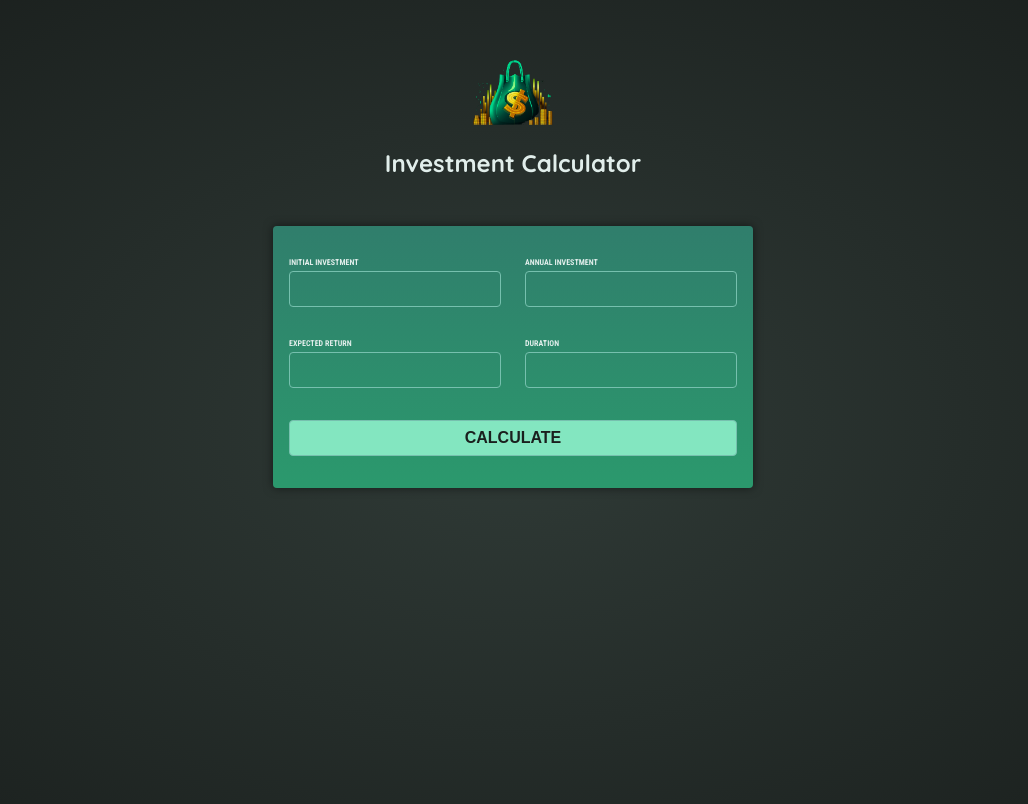
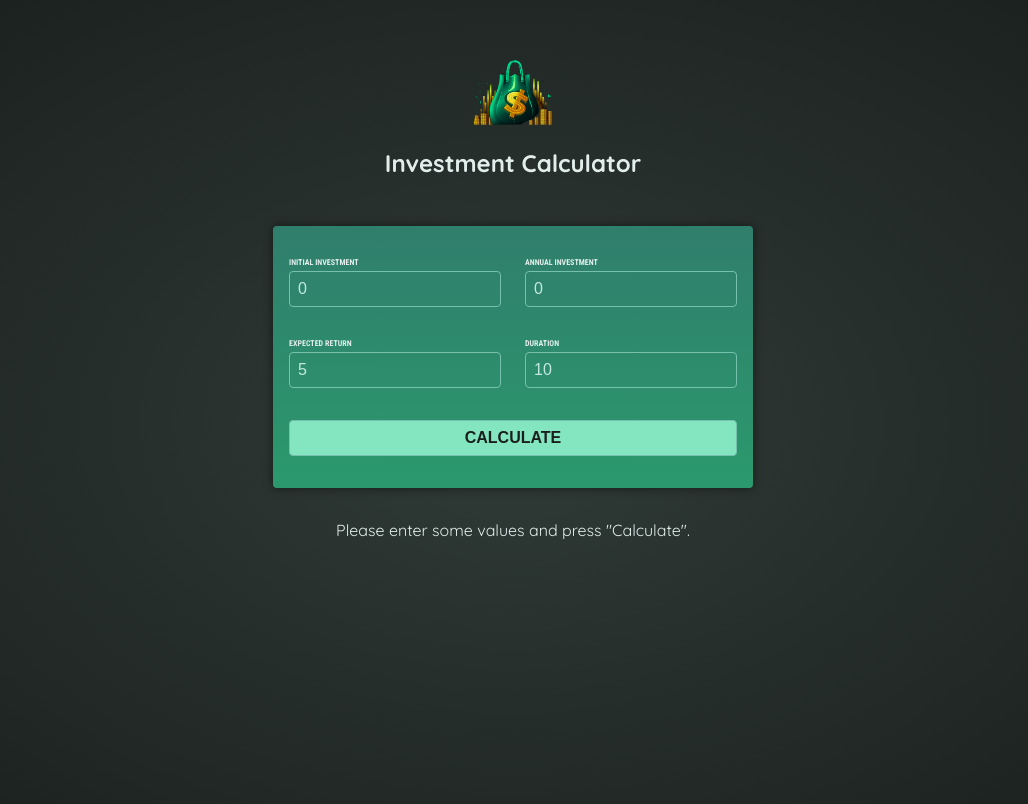
Before and after one commit to NoureddineBzr/inverstement-app, an Angular app: page / in a window 1280 px wide. Shown: the top 804 px of the page, without its empty margins (127-1155 px from the left). Built offline with nearby package versions, Linux system fonts and the light colour scheme.

Commit message:
outputing the values in a table

```diff
--- a/src/app/app.component.html
+++ b/src/app/app.component.html
@@ -1,2 +1,3 @@
 <app-header/>
-<app-user-input/>
+<app-user-input (calculate)="onCalculateInvestmentResults($event)"/>
+<app-investment-results [results]="resultsData"/>
--- a/src/app/app.component.ts
+++ b/src/app/app.component.ts
@@ -1,11 +1,48 @@
-import { Component } from '@angular/core';
+import { Component, Output } from '@angular/core';
 import { HeaderComponent } from "./header/header.component";
 import { UserInputComponent } from "./user-input/user-input.component";
+import type { InvestmentInput } from "./investment-input.model";
+import { InvestmentResultsComponent } from "./investment-results/investment-results.component";
 
 @Component({
   selector: 'app-root',
   standalone: true,
   templateUrl: './app.component.html',
-  imports: [HeaderComponent, UserInputComponent],
+  imports: [HeaderComponent, UserInputComponent, InvestmentResultsComponent],
 })
-export class AppComponent {}
+export class AppComponent {
+  resultsData?: {
+    year: number,
+    interest: number,
+    valueEndOfYear: number,
+    annualInvestment: number,
+    totalInterest: number,
+    totalAmountInvested: number,
+  }[];
+
+  onCalculateInvestmentResults(data: InvestmentInput){
+    const { initialInvestment, annualInvestment, expectedReturn, duration } = data;
+    const annualData = [];
+
+    let investmentValue = initialInvestment;
+
+    for (let i = 0; i < duration; i++) {
+      const year = i + 1;
+      const interestEarnedInYear = investmentValue * (expectedReturn / 100);
+      investmentValue += interestEarnedInYear + annualInvestment;
+      const totalInterest =
+        investmentValue - annualInvestment * year - initialInvestment;
+      annualData.push({
+        year: year,
+        interest: interestEarnedInYear,
+        valueEndOfYear: investmentValue,
+        annualInvestment: annualInvestment,
+        totalInterest: totalInterest,
+        totalAmountInvested: initialInvestment + annualInvestment * year,
+      });
+    }
+
+   this.resultsData = annualData;
+  }
+
+}
--- /dev/null
+++ b/src/app/investment-input.model.ts
@@ -0,0 +1,6 @@
+export interface InvestmentInput {
+    initialInvestment: number;
+    annualInvestment: number;
+    expectedReturn: number;
+    duration: number;
+    }
--- /dev/null
+++ b/src/app/investment-results/investment-results.component.css
@@ -0,0 +1,19 @@
+table {
+    max-width: 50rem;
+    margin: 2rem auto;
+    padding: 1rem;
+    table-layout: fixed;
+    border-spacing: 1rem;
+    text-align: right;
+  }
+
+  table thead {
+    font-size: 0.7rem;
+    color: #83e6c0;
+  }
+
+  table tbody {
+    font-family: "Roboto Condensed", sans-serif;
+    font-size: 0.85rem;
+    color: #c2e9e0;
+  }
--- /dev/null
+++ b/src/app/investment-results/investment-results.component.html
@@ -0,0 +1,27 @@
+@if(!results){
+    <p class="center">Please enter some values and press "Calculate".</p>
+}@else{
+    <table>
+    <thead>
+        <tr>
+            <th>Year</th>
+            <th> Investment Value</th>
+            <th>Interest (Year)</th>
+            <th>Total Interest </th>
+            <th>Invested Capital</th>
+        </tr>
+    </thead>
+    <tbody>
+        @for(result of results; track result.year){
+            <tr>
+                <td>{{ result.year }}</td>
+                <td>{{ result.valueEndOfYear | currency }}</td>
+                <td>{{ result.interest | currency }}</td>
+                <td>{{ result.totalInterest | currency }}</td>
+                <td>{{ result.totalAmountInvested | currency }}</td>
+            </tr>
+        }
+
+    </tbody>
+</table>
+}
--- a/src/app/user-input/user-input.component.html
+++ b/src/app/user-input/user-input.component.html
@@ -1,23 +1,39 @@
-<form>
+<form (ngSubmit)="onSubmit()">
     <div class="input-group">
         <p>
-            <label for="initial-investment">Initial Investment</label>
-            <input id="initial-investment" type="number" />
+            <label for="initial-investment" >Initial Investment</label>
+            <input
+                id="initial-investment"
+                name="initial-investment"
+                type="number"
+                [(ngModel)]="entredInitialInvestment"/>
         </p>
         <p>
             <label for="annual-investment">annual Investment </label>
-            <input id="annual-investment" type="number" />
+            <input
+                 id="annual-investment"
+                 name="annual-investment"
+                type="number"
+                [(ngModel)]="entredAnnualInterest"/>
         </p>
     </div>
 
     <div class="input-group">
         <p>
             <label for="exepected-return">Expected Return</label>
-            <input id="expected-return" type="number" />
+            <input
+                id="expected-return"
+                name="expected-return"
+                type="number"
+                [(ngModel)]="entredExpectedReturn" />
         </p>
         <p>
             <label for="duration">Duration</label>
-            <input id="duration" type="number" />
+            <input
+                id="duration"
+                name="duration"
+                type="number"
+                [(ngModel)]="entredDuration" />
         </p>
     </div>
     <p>
--- a/src/app/user-input/user-input.component.ts
+++ b/src/app/user-input/user-input.component.ts
@@ -1,12 +1,28 @@
+import { NgClass, NgFor } from '@angular/common';
 import { Component } from '@angular/core';
+import { FormsModule } from '@angular/forms';
+import { EventEmitter, Output } from '@angular/core';
+import type { InvestmentInput } from '../investment-input.model';
 
 @Component({
   selector: 'app-user-input',
   standalone: true,
-  imports: [],
+  imports: [FormsModule],
   templateUrl: './user-input.component.html',
   styleUrl: './user-input.component.css'
 })
 export class UserInputComponent {
-
+  @Output() calculate = new EventEmitter<InvestmentInput>();
+  entredInitialInvestment = '0';
+  entredAnnualInterest = '0';
+  entredExpectedReturn = '5';
+  entredDuration = '10';
+  onSubmit(){
+    this.calculate.emit({
+      initialInvestment: +this.entredInitialInvestment,
+      annualInvestment: +this.entredAnnualInterest,
+      expectedReturn: +this.entredExpectedReturn,
+      duration: +this.entredDuration
+    });
 }
+}
```
Also changed, not shown: src/app/investment-results/investment-results.component.ts (added, +21 -0 lines).
